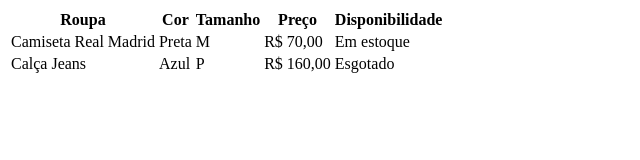
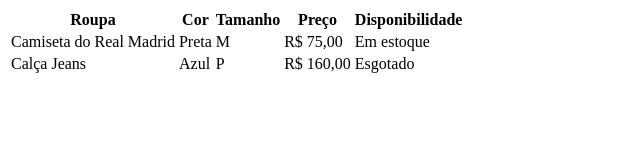
Before and after one commit to BCampos7/aula-tabela, a plain HTML site: page index.html in a window 1280 px wide. Shown: the whole page, without its empty margins (0-640 px from the left). Drawn offline with Linux system fonts and the light colour scheme.

Commit message:
Alterado o nome da camiseta

```diff
--- a/index.html
+++ b/index.html
@@ -15,10 +15,10 @@
             <th>Disponibilidade</th>
         </tr>
         <tr>
-            <td>Camiseta Real Madrid</td>
+            <td>Camiseta do Real Madrid</td>
             <td>Preta</td>
             <td>M</td>
-            <td>R$ 70,00</td>
+            <td>R$ 75,00</td>
             <td>Em estoque</td>
         </tr>
         <tr>
```
